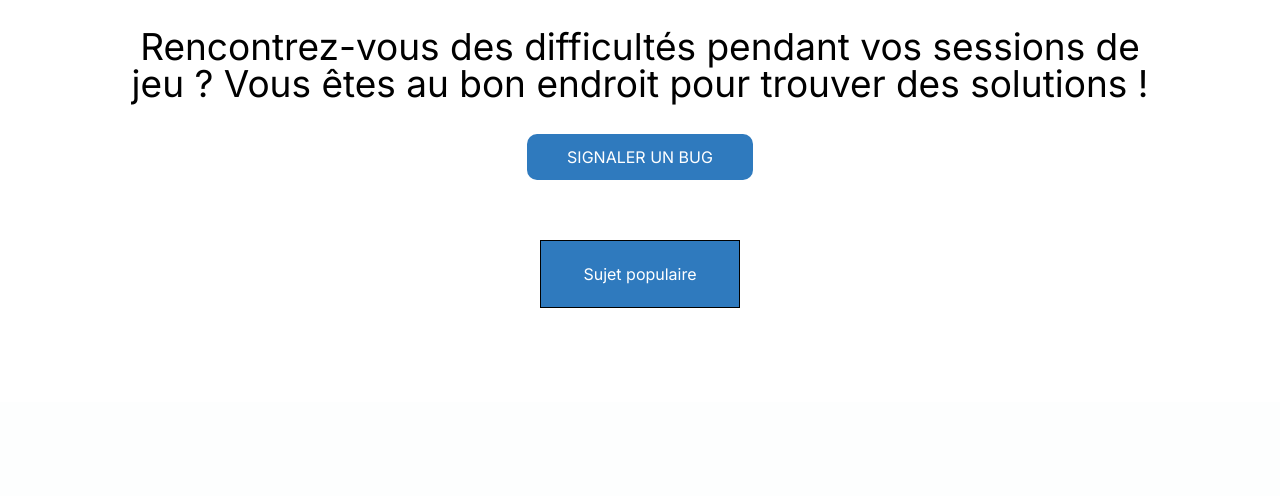
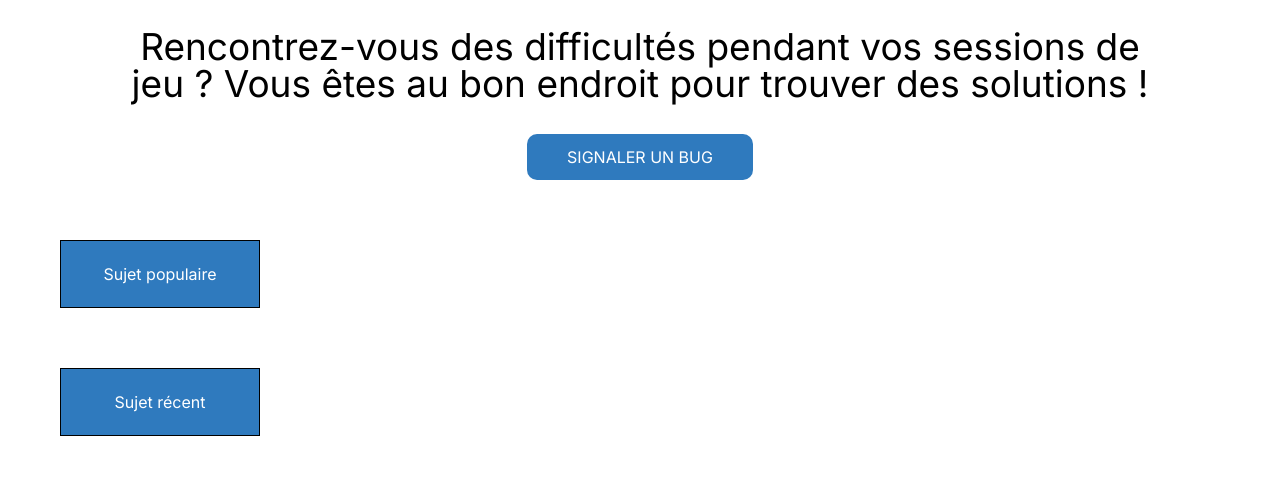
Before and after one commit to Samv02/Glitch-Hunter, a PHP site: page /accueil.php in a window 1280 px wide. Shown: the part 398-894 px from the top of the page. Before the commit the page ends 706 px from the top, so only its background shows below. Run offline with PHP 8.4, Linux system fonts and the light colour scheme; data that the repository does not hold is empty; style sheets or scripts are compiled from the project's sources.

```diff
--- a/accueil.php
+++ b/accueil.php
@@ -26,7 +26,9 @@
     <div class="popular-topic">
         Sujet populaire
     </div>
-
+    <div class="popular-topic">
+        Sujet récent
+    </div>
 </body>
 
 </html>
--- a/includes/loginPost.inc.php
+++ b/includes/loginPost.inc.php
@@ -7,6 +7,7 @@
         // Patch XSS
         $email = htmlspecialchars($_POST['email']);
         $password = htmlspecialchars($_POST['password']);
+        $passwordHash = hash('sha256', $password);
 
         $email = strtolower($email); // email transformé en minuscule
 
@@ -23,7 +24,7 @@
             if(filter_var($email, FILTER_VALIDATE_EMAIL))
             {
                 // Si le mot de passe est le bon
-                if($password == $data['password'])
+                if($passwordHash == $data['password'])
                 {
                     if($data['type'] == "admin"){
                         $_SESSION['user'] = $data['token'];
--- a/includes/navbar.inc.php
+++ b/includes/navbar.inc.php
@@ -10,7 +10,18 @@
         $req = $bdd->prepare('SELECT * FROM utilisateurs WHERE token = ?');
         $req->execute(array($_SESSION['user']));
         $data = $req->fetch();
+
+        if (!isset($_REQUEST['action'])) {
+            $_REQUEST['action'] = 0;
+        }
+
+        if ($_REQUEST["action"] == '10') {
+            session_destroy();
+            header('Location: ./accueil.php');
+        }
     }
+
+
 
 
 ?>
@@ -31,7 +42,7 @@
                 <a href="#"><i class="fas fa-thumbs-up"></i> Mes likes</a>
                 <a href="#"><i class="fas fa-history"></i> Mon historique</a>
                 <a href="#"><i class="fas fa-cogs"></i> Paramètres</a>
-                <a href="#"><i class="fas fa-sign-out-alt"></i> Déconnexion</a>
+                <a href="./accueil.php?action=10"><i class="fas fa-sign-out-alt"></i> Déconnexion</a>
             </div>
         </div>
     </nav>
--- a/includes/registerPost.inc.php
+++ b/includes/registerPost.inc.php
@@ -8,7 +8,7 @@
         $email = htmlspecialchars($_POST['email']);
         $password = htmlspecialchars($_POST['password']);
         $password_retype = htmlspecialchars($_POST['verifyPassword']);
-        $passwordHash = password_hash($password, PASSWORD_DEFAULT);
+        $passwordHash = hash('sha256', $password);
 
         // On vérifie si l'utilisateur existe
         $check = $bdd->prepare('SELECT pseudo, email, password FROM utilisateurs WHERE email = ?');
@@ -43,7 +43,7 @@
                                 'type' => "user",
                                 'pseudo' => $username,
                                 'email' => $email,
-                                'password' => $password,
+                                'password' => $passwordHash,
                                 // 'ip' => $ip,
                                 'token' => bin2hex(openssl_random_pseudo_bytes(64))
                             ));
--- a/style/accueil.css
+++ b/style/accueil.css
@@ -39,5 +39,5 @@ body .popular-topic {
   padding: 25px;
   width: 200px; /* Ajustez la largeur en fonction de vos besoins */
   text-align: center;
-  margin: 60px auto; /* Ajustez les marges en fonction de vos besoins */
+  margin: 60px; /* Ajustez les marges en fonction de vos besoins */
 }/*# sourceMappingURL=accueil.css.map */
--- a/style/accueil.scss
+++ b/style/accueil.scss
@@ -43,6 +43,6 @@ body{
         padding: 25px;
         width: 200px; /* Ajustez la largeur en fonction de vos besoins */
         text-align: center;
-        margin: 60px auto; /* Ajustez les marges en fonction de vos besoins */
+        margin: 60px; /* Ajustez les marges en fonction de vos besoins */
     }
 }
```
Also changed, not shown: includes/logout.inc.php (added, +11 -0 lines), 1 other file.
